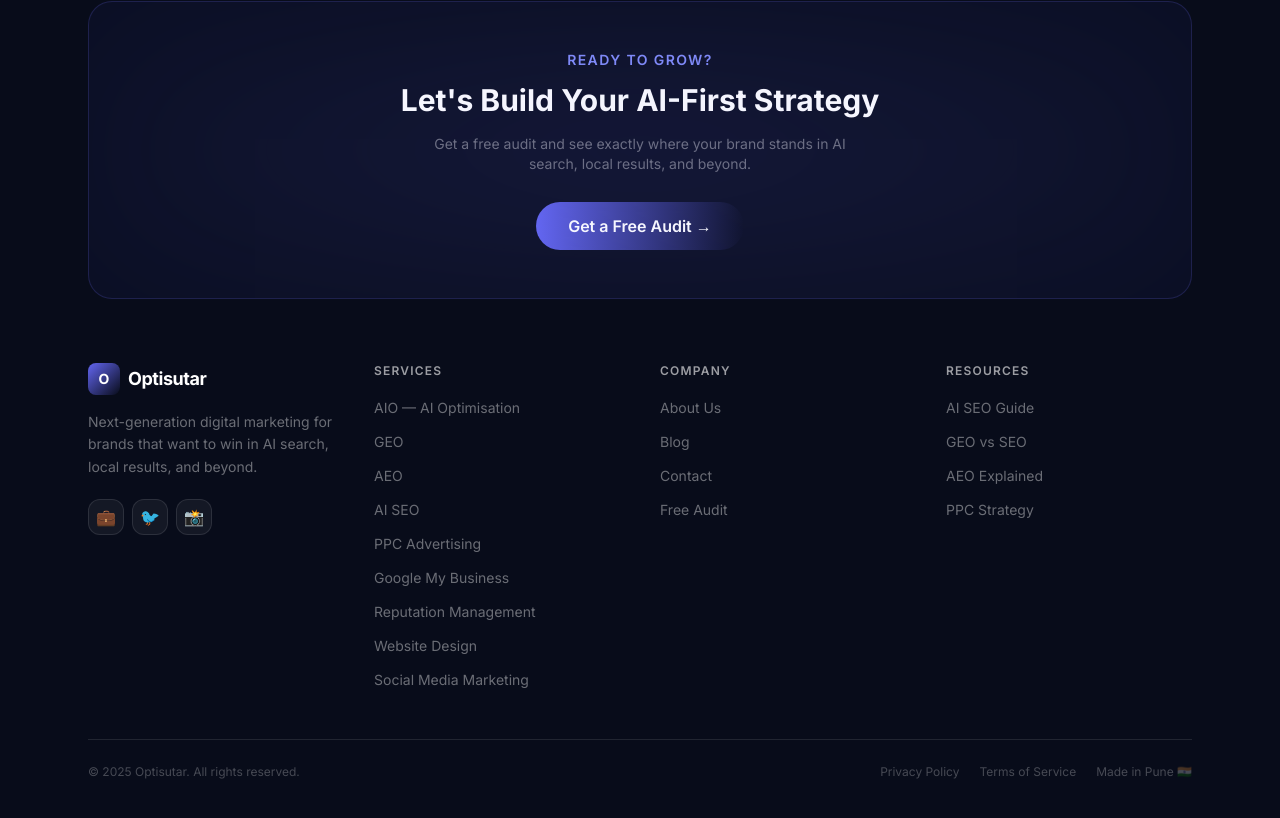
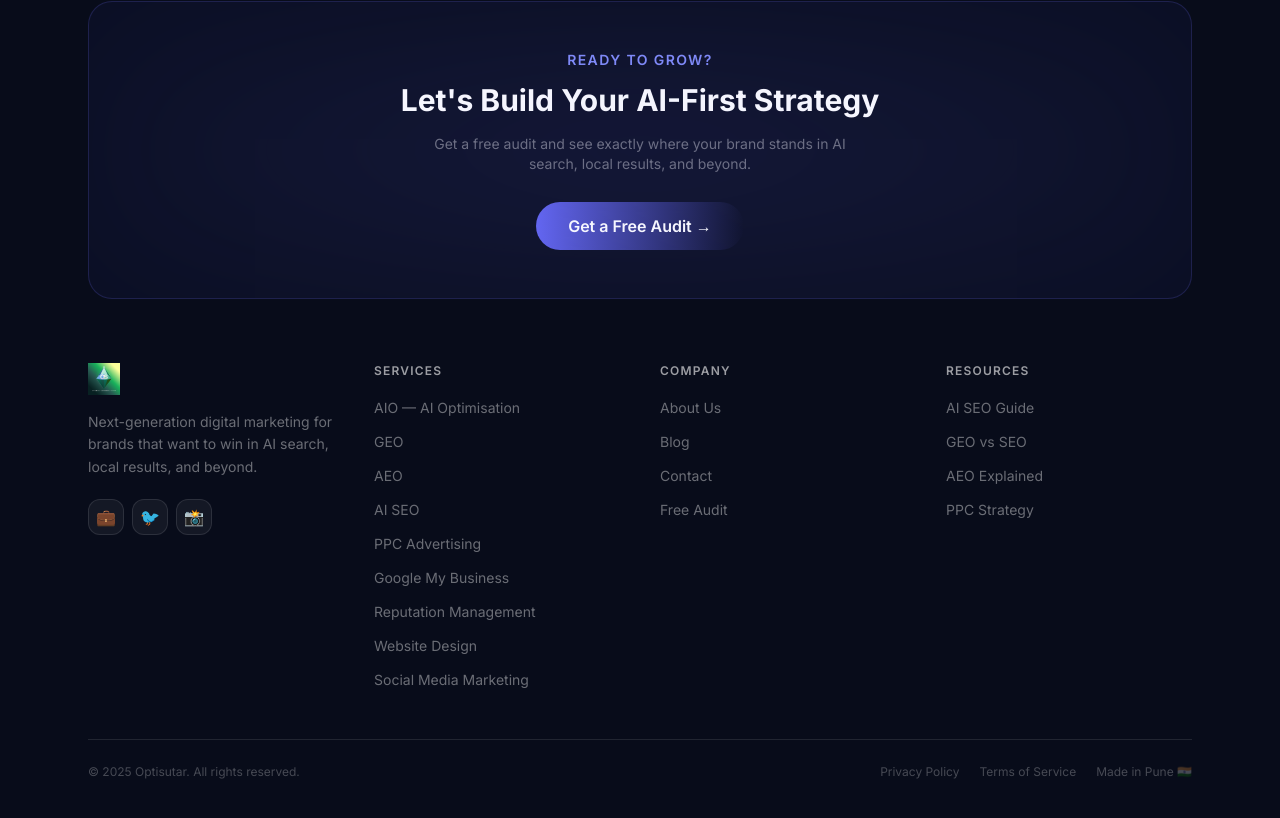
Before and after one commit to nirmalkiran20/optisutar-website, a Next.js app: page / in a window 1280 px wide. Shown: the part 5958-6776 px from the top of the page. Built offline with nearby package versions, Linux system fonts and the light colour scheme.

Commit message:
Logo changed in the footer

```diff
--- a/components/Footer.tsx
+++ b/components/Footer.tsx
@@ -66,13 +66,12 @@
           {/* Brand col */}
           <div className="col-span-2 md:col-span-1">
             <Link href="/" className="flex items-center gap-2 mb-4 group w-fit">
-              <div className="w-8 h-8 rounded-lg bg-gradient-to-br from-indigo-500 to-purple-600 flex items-center justify-center text-white font-bold text-sm">
-                O
-              </div>
-              <span className="text-white font-bold text-lg tracking-tight group-hover:text-indigo-300 transition-colors">
-                Optisutar
-              </span>
-            </Link>
+  <img
+    src="/logo.png"
+    alt="Optisutar Logo"
+    className="h-8 w-auto object-contain"
+  />
+</Link>
             <p className="text-white/40 text-sm leading-relaxed mb-5">
               Next-generation digital marketing for brands that want to win in AI search, local results, and beyond.
             </p>
```
